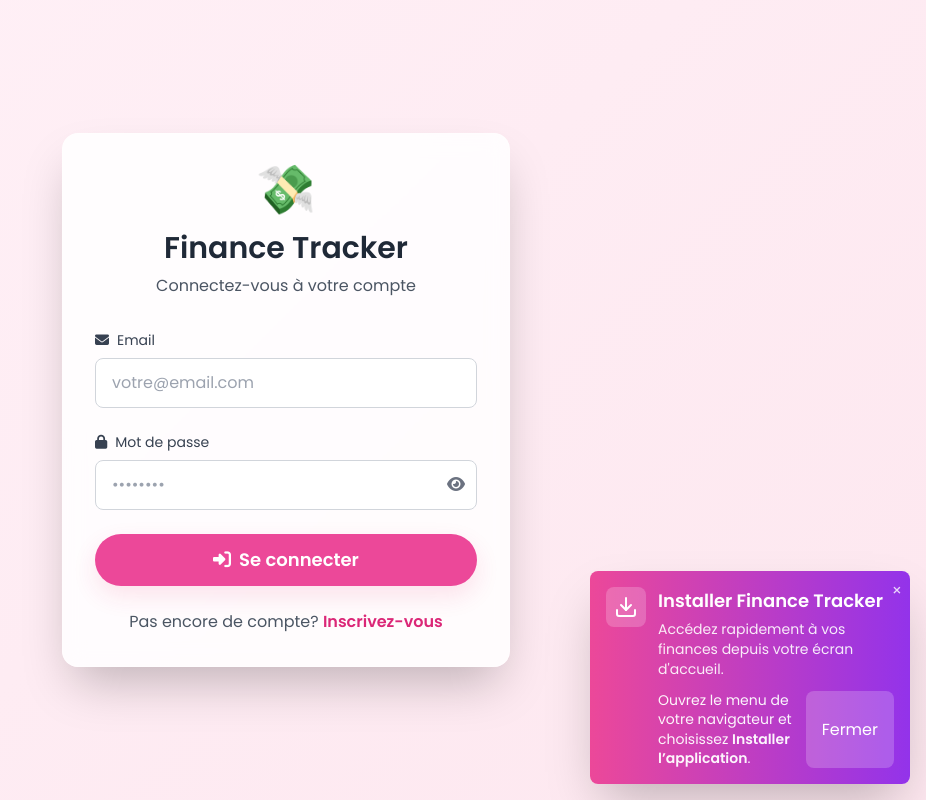
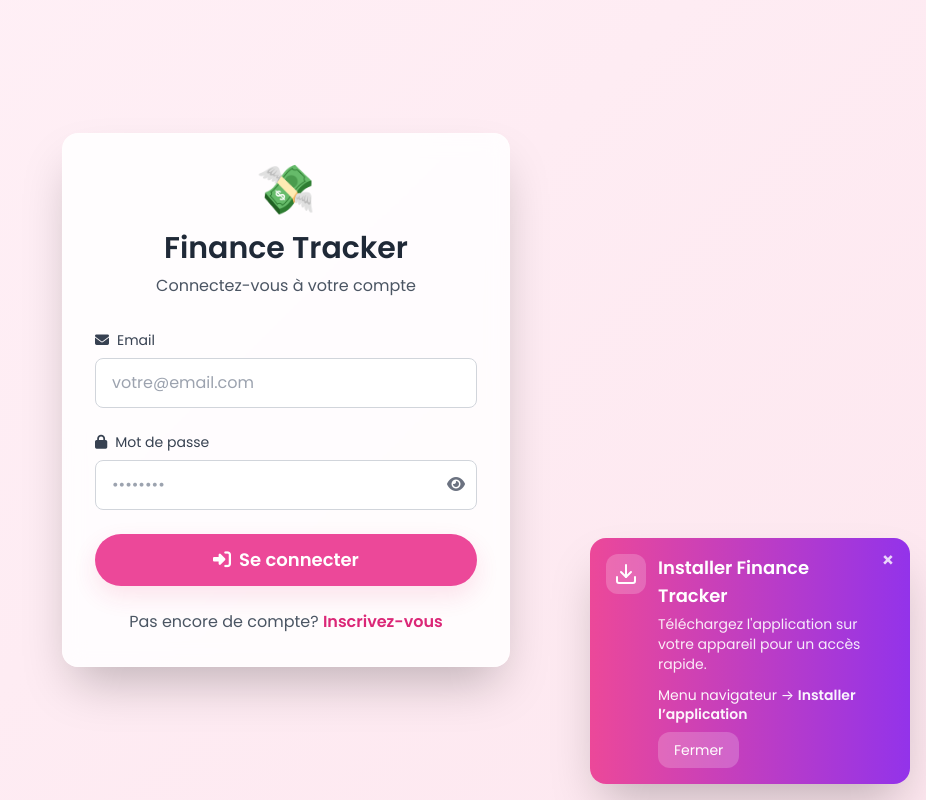
Before and after one commit to anne-gaelle-bernard/finance-, a React (Vite) app in the folder frontend/: page /login in a window 1280 px wide. Shown: the whole page, without its empty margins (354-1280 px from the left). Built offline with nearby package versions, Linux system fonts and the light colour scheme; no server answers.

Commit message:
Improve install banner with Telecharger button

```diff
--- a/frontend/src/components/InstallPWA.jsx
+++ b/frontend/src/components/InstallPWA.jsx
@@ -21,7 +21,6 @@ const InstallPWA = () => {
       setDeferredPrompt(e);
       setShowInstall(true);
     };
-
     window.addEventListener('beforeinstallprompt', handler);
 
     const installedHandler = () => {
@@ -39,14 +38,11 @@ const InstallPWA = () => {
 
   const handleInstall = async () => {
     if (!deferredPrompt) return;
-
     deferredPrompt.prompt();
     const { outcome } = await deferredPrompt.userChoice;
-
     if (outcome === 'accepted') {
       console.log('Installation acceptée');
     }
-
     setDeferredPrompt(null);
     setShowInstall(false);
   };
@@ -63,53 +59,54 @@ const InstallPWA = () => {
   if (dismissed) return null;
 
   return (
-    <div className="fixed bottom-4 left-4 right-4 md:left-auto md:right-4 md:w-80 bg-gradient-to-r from-pink-500 to-purple-600 text-white p-4 rounded-lg shadow-2xl z-50 animate-slide-up">
+    <div className="fixed bottom-4 left-4 right-4 md:left-auto md:right-4 md:w-80 bg-gradient-to-r from-pink-500 to-purple-600 text-white p-4 rounded-2xl shadow-2xl z-50 animate-slide-up">
       <button
         onClick={close}
-        className="absolute top-2 right-2 text-white/80 hover:text-white"
+        className="absolute top-2 right-2 text-white/80 hover:text-white text-xl font-bold w-7 h-7 flex items-center justify-center"
+        aria-label="Fermer"
       >
         ×
       </button>
 
       <div className="flex items-start gap-3">
-        <div className="bg-white/20 p-2 rounded-lg">
+        <div className="bg-white/20 p-2 rounded-xl flex-shrink-0">
           <Download className="w-6 h-6" />
         </div>
 
-        <div className="flex-1">
+        <div className="flex-1 pr-4">
           <h3 className="font-bold text-lg mb-1">
             Installer Finance Tracker
           </h3>
           <p className="text-sm text-white/90 mb-3">
-            Accédez rapidement à vos finances depuis votre écran d'accueil.
+            Téléchargez l&apos;application sur votre appareil pour un accès rapide.
           </p>
 
-          <div className="flex gap-2">
+          <div className="flex gap-2 flex-wrap">
             {showInstall && deferredPrompt ? (
               <button
                 onClick={handleInstall}
-                className="bg-white text-pink-600 px-4 py-2 rounded-lg font-semibold hover:bg-pink-50 transition-colors"
+                className="flex items-center gap-2 bg-white text-pink-600 px-4 py-2 rounded-xl font-bold hover:bg-pink-50 transition-colors shadow"
               >
-                Installer
+                <Download className="w-4 h-4" />
+                Télécharger
               </button>
             ) : (
               <div className="text-sm text-white/95 leading-snug">
                 {isIOS && !isStandaloneIOS ? (
                   <>
-                    Sur iPhone/iPad: appuyez sur <strong>Partager</strong> puis{' '}
+                    Sur iPhone/iPad : appuyez sur <strong>Partager</strong> puis{' '}
                     <strong>Ajouter à l’écran d’accueil</strong>.
                   </>
                 ) : (
                   <>
-                    Ouvrez le menu de votre navigateur et choisissez{' '}
-                    <strong>Installer l’application</strong>.
+                    Menu navigateur → <strong>Installer l’application</strong>
                   </>
                 )}
               </div>
             )}
             <button
               onClick={close}
-              className="bg-white/20 px-4 py-2 rounded-lg hover:bg-white/30 transition-colors"
+              className="bg-white/20 px-4 py-2 rounded-xl hover:bg-white/30 transition-colors text-sm"
             >
               Fermer
             </button>
```
